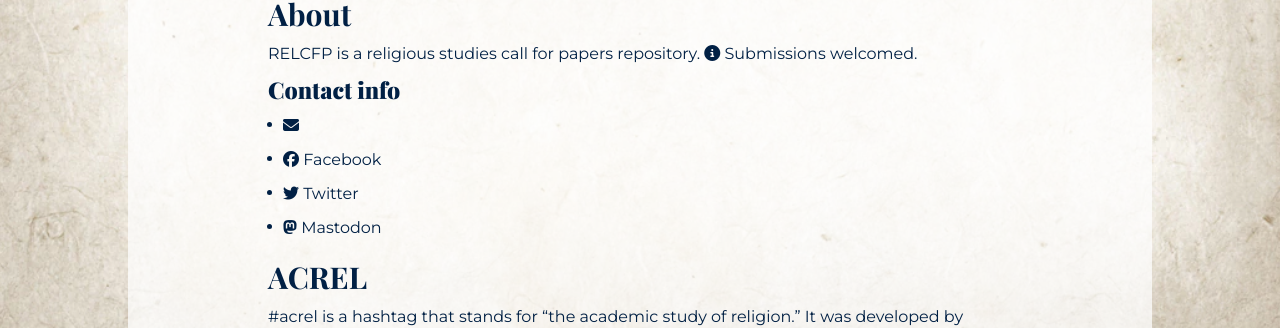
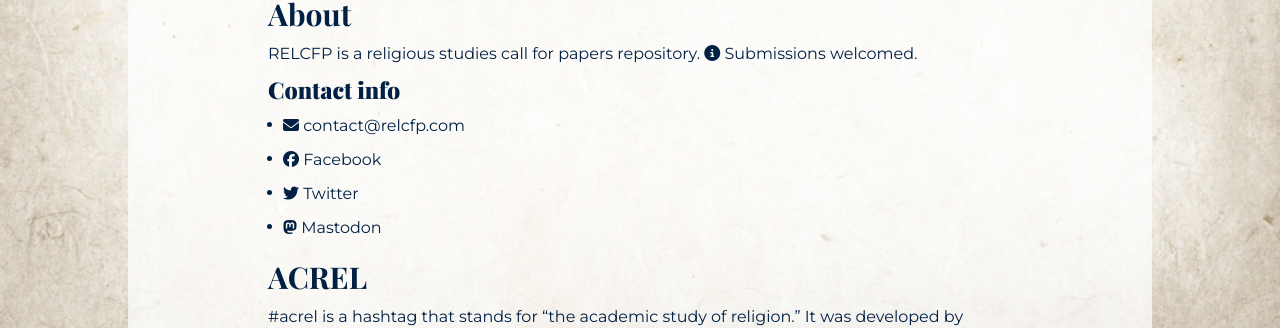
Before and after one commit to adamdjbrett/relcfp, a Jekyll site: the page built from pages/about.md, in a window 1280 px wide. Shown: the part 506-834 px from the top of the page. Built offline with Jekyll 4.4.1, drawn with Linux system fonts in a browser that asks for light colours; nearby versions of some CDN libraries; a script that is not in the unit is left out.

Commit message:
Update about.md
add email address

```diff
--- a/pages/about.md
+++ b/pages/about.md
@@ -9,7 +9,7 @@
 RELCFP is a religious studies call for papers repository. [<i class="fa-solid fa-circle-info"  aria-hidden="true"></i> Submissions welcomed](/submission/).
 
 ### Contact info
-  - [<i class="fa-solid fa-envelope" aria-hidden="true"></i>](mailto:contact@relcfp.com)
+  - [<i class="fa-solid fa-envelope" aria-hidden="true"></i> contact@relcfp.com](mailto:contact@relcfp.com)
   - [<i class="fa-brands fa-facebook" aria-hidden="true"></i> Facebook](https://www.facebook.com/relcfp)
   - [<i class="fa-brands fa-twitter" aria-hidden="true"></i> Twitter](https://twitter.com/relcfp)
   - [<i class="fa-brands fa-mastodon" aria-hidden="true"></i> Mastodon](https://mastodon.social/@relcfp)
```
